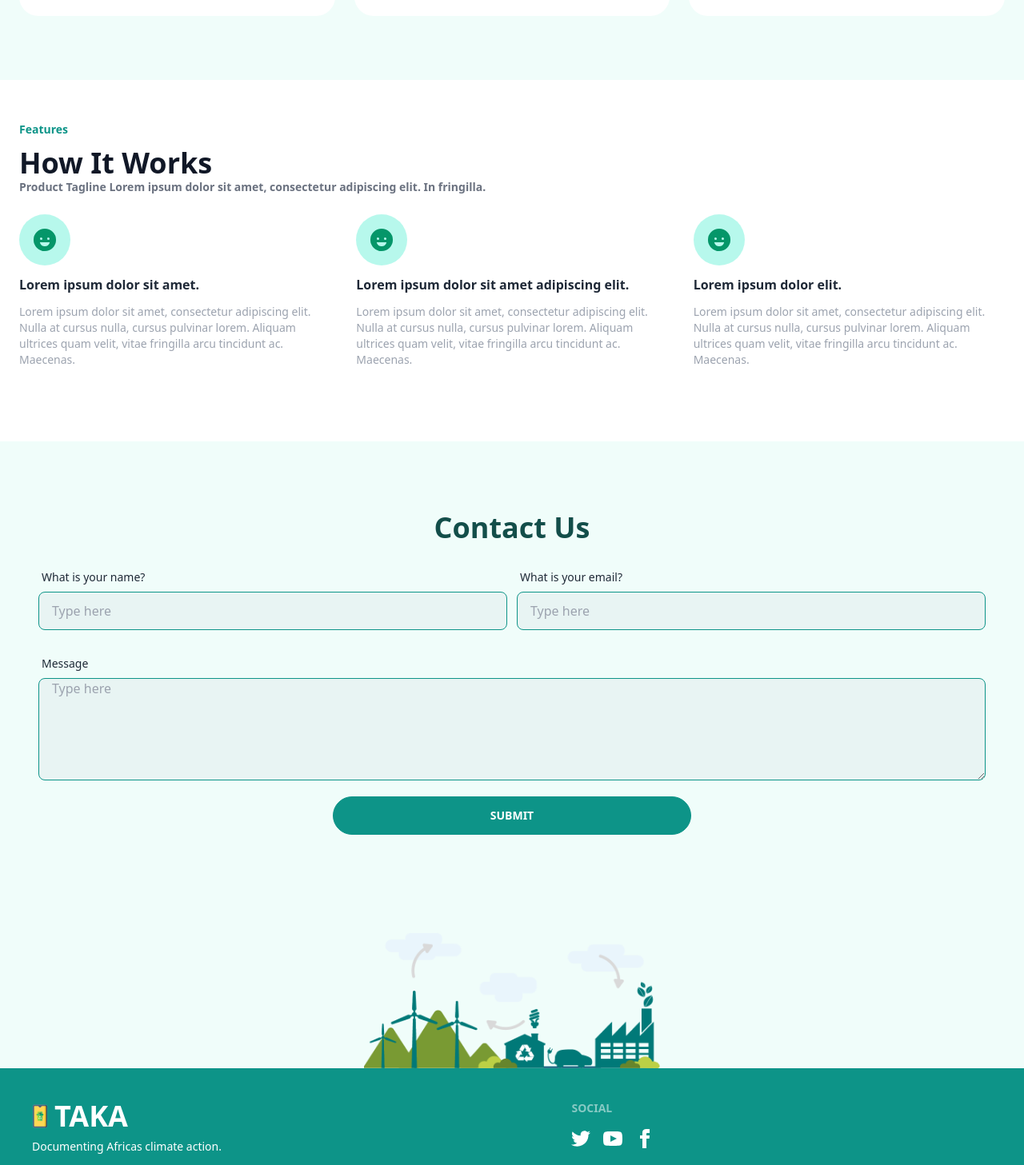
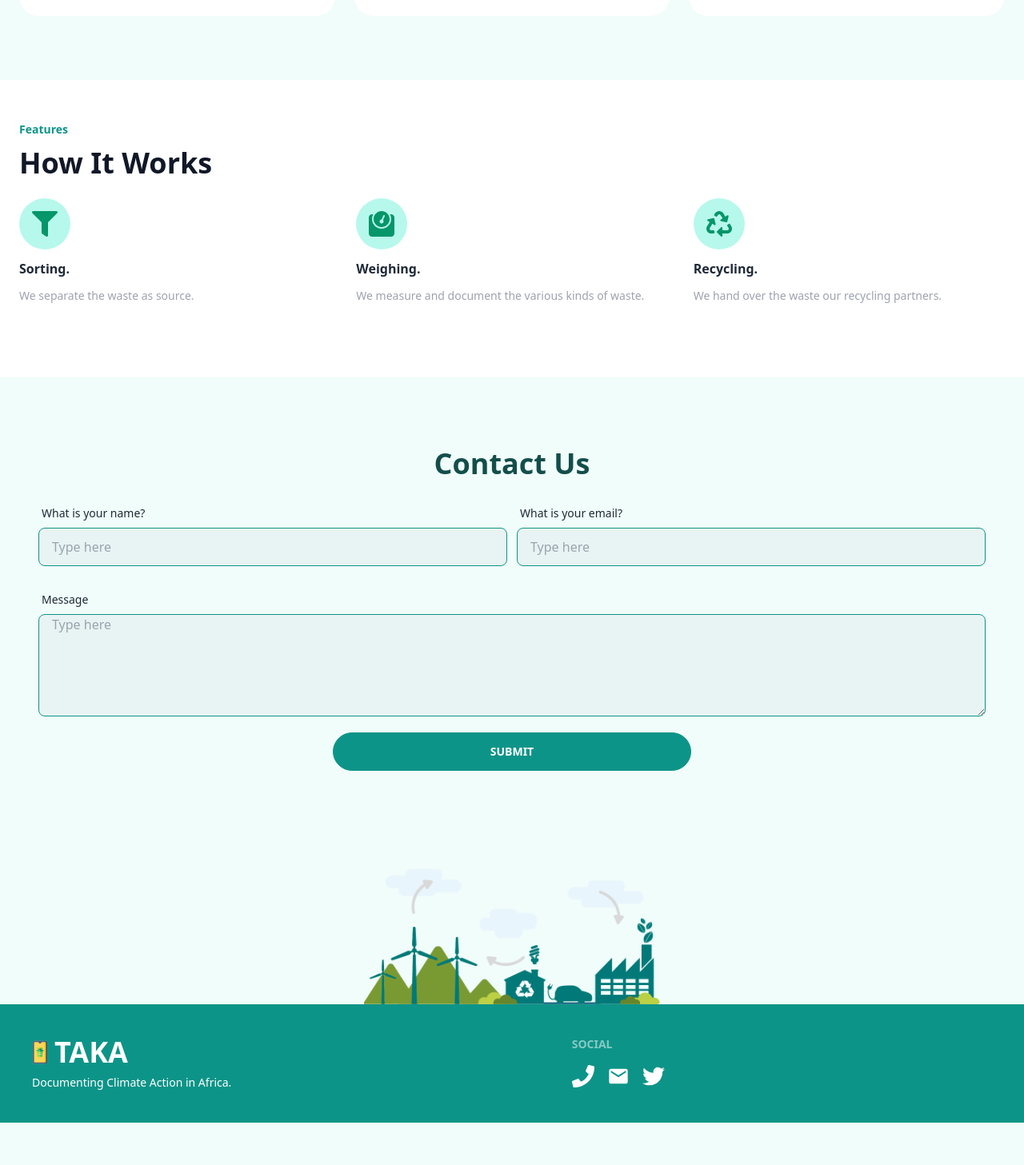
Before and after one commit to acousticintel/takaLand, a Next.js app: page / in a window 1280 px wide. Shown: the part 1340-2797 px from the top of the page at 80% size. After the commit the page ends 2744 px from the top, so only its background shows below. Built offline with nearby package versions, Linux system fonts and the light colour scheme.

Commit message:
content update

```diff
--- a/components/hero/index.js
+++ b/components/hero/index.js
@@ -59,7 +59,7 @@ export default function Hero() {
             variants={riseVar}
             className="text-5xl font-bold text-teal-50"
           >
-            Documenting Africas Climate Action.
+            Documenting Climate Action in Africa.
           </motion.h1>
           <motion.p
             variants={riseVar}
--- a/components/layout/footer.js
+++ b/components/layout/footer.js
@@ -1,4 +1,12 @@
+import Link from "next/link";
 import Image from "next/image";
+import dynamic from "next/dynamic";
+//custom
+const FaTwitter = dynamic(
+  async () => (await import("react-icons/fa")).FaTwitter
+);
+const MdEmail = dynamic(async () => (await import("react-icons/md")).MdEmail);
+const FaPhone = dynamic(async () => (await import("react-icons/fa")).FaPhone);
 
 export default function Footer() {
   return (
@@ -15,43 +23,27 @@ export default function Footer() {
           </div>
           <h1 className="text-4xl font-bold">TAKA</h1>
         </div>
-        <p>Documenting Africas climate action.</p>
+        <p>Documenting Climate Action in Africa.</p>
       </div>
       <div>
         <span className="footer-title">Social</span>
         <div className="grid grid-flow-col gap-4">
+          <Link href="tel:+254784471476">
             <a>
-            <svg
-              xmlns="http://www.w3.org/2000/svg"
-              width="24"
-              height="24"
-              viewBox="0 0 24 24"
-              className="fill-current"
+              <FaPhone size="2em" />
+            </a>
+          </Link>
+          <Link href="mailto:info@avantgardec.com">
+            <a>
+              <MdEmail size="2em" />
+            </a>
+          </Link>
+          <a
+            target="_blank"
+            rel="noopener noreferrer"
+            href="https://twitter.com/earth_taka?t=tMKgq8GMhsKKqpGkO-dQuQ&s=09"
           >
-              <path d="M24 4.557c-.883.392-1.832.656-2.828.775 1.017-.609 1.798-1.574 2.165-2.724-.951.564-2.005.974-3.127 1.195-.897-.957-2.178-1.555-3.594-1.555-3.179 0-5.515 2.966-4.797 6.045-4.091-.205-7.719-2.165-10.148-5.144-1.29 2.213-.669 5.108 1.523 6.574-.806-.026-1.566-.247-2.229-.616-.054 2.281 1.581 4.415 3.949 4.89-.693.188-1.452.232-2.224.084.626 1.956 2.444 3.379 4.6 3.419-2.07 1.623-4.678 2.348-7.29 2.04 2.179 1.397 4.768 2.212 7.548 2.212 9.142 0 14.307-7.721 13.995-14.646.962-.695 1.797-1.562 2.457-2.549z"></path>
-            </svg>
-          </a>
-          <a>
-            <svg
-              xmlns="http://www.w3.org/2000/svg"
-              width="24"
-              height="24"
-              viewBox="0 0 24 24"
-              className="fill-current"
-            >
-              <path d="M19.615 3.184c-3.604-.246-11.631-.245-15.23 0-3.897.266-4.356 2.62-4.385 8.816.029 6.185.484 8.549 4.385 8.816 3.6.245 11.626.246 15.23 0 3.897-.266 4.356-2.62 4.385-8.816-.029-6.185-.484-8.549-4.385-8.816zm-10.615 12.816v-8l8 3.993-8 4.007z"></path>
-            </svg>
-          </a>
-          <a>
-            <svg
-              xmlns="http://www.w3.org/2000/svg"
-              width="24"
-              height="24"
-              viewBox="0 0 24 24"
-              className="fill-current"
-            >
-              <path d="M9 8h-3v4h3v12h5v-12h3.642l.358-4h-4v-1.667c0-.955.192-1.333 1.115-1.333h2.885v-5h-3.808c-3.596 0-5.192 1.583-5.192 4.615v3.385z"></path>
-            </svg>
+            <FaTwitter size="2em" />
           </a>
         </div>
       </div>
--- a/components/process/index.js
+++ b/components/process/index.js
@@ -6,6 +6,15 @@ import { useInView } from "react-intersection-observer";
 //custom packs
 const IoHappySharp = dynamic(
   async () => (await import("react-icons/io5")).IoHappySharp
+);
+const FaRecycle = dynamic(
+  async () => (await import("react-icons/fa")).FaRecycle
+);
+const FaWeight = dynamic(
+  async () => (await import("react-icons/fa")).FaWeight
+);
+const FaFilter = dynamic(
+  async () => (await import("react-icons/fa")).FaFilter
 );
 
 const contVar = {
@@ -96,42 +105,32 @@ export default function Process() {
     >
       <motion.h5 variants={riseVar}>Features</motion.h5>
       <motion.h2 variants={riseVar}>How It Works</motion.h2>
-      <motion.h6 variants={riseVar}>
-        Product Tagline Lorem ipsum dolor sit amet, consectetur adipiscing elit.
-        In fringilla.
-      </motion.h6>
       <motion.div variants={cardContVar} className="processes">
         <motion.div variants={cardVar} className="process">
           <motion.div variants={slideVar} className="icon">
-            <IoHappySharp size="2em" />
+            <FaFilter size="2em" />
           </motion.div>
-          <motion.h6 variants={slideVar}>Lorem ipsum dolor sit amet.</motion.h6>
+          <motion.h6 variants={slideVar}>Sorting.</motion.h6>
           <motion.p variants={slideVar}>
-            Lorem ipsum dolor sit amet, consectetur adipiscing elit. Nulla at
-            cursus nulla, cursus pulvinar lorem. Aliquam ultrices quam velit,
-            vitae fringilla arcu tincidunt ac. Maecenas.
+            We separate the waste as source.
           </motion.p>
         </motion.div>
         <motion.div variants={cardVar} className="process">
           <motion.div variants={slideVar} className="icon">
-            <IoHappySharp size="2em" />
+            <FaWeight size="2em" />
           </motion.div>
-          <motion.h6 variants={slideVar}>Lorem ipsum dolor sit amet adipiscing elit.</motion.h6>
+          <motion.h6 variants={slideVar}>Weighing.</motion.h6>
           <motion.p variants={slideVar}>
-            Lorem ipsum dolor sit amet, consectetur adipiscing elit. Nulla at
-            cursus nulla, cursus pulvinar lorem. Aliquam ultrices quam velit,
-            vitae fringilla arcu tincidunt ac. Maecenas.
+            We measure and document the various kinds of waste.
           </motion.p>
         </motion.div>
         <motion.div variants={cardVar} className="process">
           <motion.div variants={slideVar} className="icon">
-            <IoHappySharp size="2em" />
+            <FaRecycle size="2em" />
           </motion.div>
-          <motion.h6 variants={slideVar}>Lorem ipsum dolor elit.</motion.h6>
+          <motion.h6 variants={slideVar}>Recycling.</motion.h6>
           <motion.p variants={slideVar}>
-            Lorem ipsum dolor sit amet, consectetur adipiscing elit. Nulla at
-            cursus nulla, cursus pulvinar lorem. Aliquam ultrices quam velit,
-            vitae fringilla arcu tincidunt ac. Maecenas.
+            We hand over the waste our recycling partners.
           </motion.p>
         </motion.div>
       </motion.div>
--- a/components/products/index.js
+++ b/components/products/index.js
@@ -110,7 +110,7 @@ export default function Products() {
     },
     {
       title: "Home",
-      link: "https://events.taka.earth",
+      link: "https://home.taka.earth",
       points: [
         "Incentivize the public to recycle",
         "Divert their waste from landfills ",
@@ -128,10 +128,9 @@ export default function Products() {
       className="products__sec"
     >
       <motion.h5 variants={riseVar}>Services</motion.h5>
-      <motion.h2 variants={riseVar}>Products</motion.h2>
+      <motion.h2 variants={riseVar}>Functions</motion.h2>
       <motion.h6 variants={riseVar}>
-        Services Tagline Lorem ipsum dolor sit amet, consectetur adipiscing
-        elit. In fringilla.
+        Our platform is focused into 3 functions.
       </motion.h6>
       <motion.div variants={cardContVar} className="products">
         {prods.map((pr, i) => (
--- a/pages/_document.js
+++ b/pages/_document.js
@@ -20,13 +20,13 @@ class MyDocument extends Document {
           />
           <meta
             property="og:title"
-            content="Taka. Documenting Africas Climate Action.."
+            content="Taka. Documenting Climate Action in Africa."
           />
           <meta property="og:url" content="https://www.taka.earth" />
           <meta property="og:image" content="assets/logo.js" />
           <meta
             name="twitter:title"
-            content="Taka. Documenting Africas Climate Action.."
+            content="Taka. Documenting Climate Action in Africa."
           />
           <meta
             name="twitter:description"
```
Lines whose indentation alone changed are shown as unchanged.
